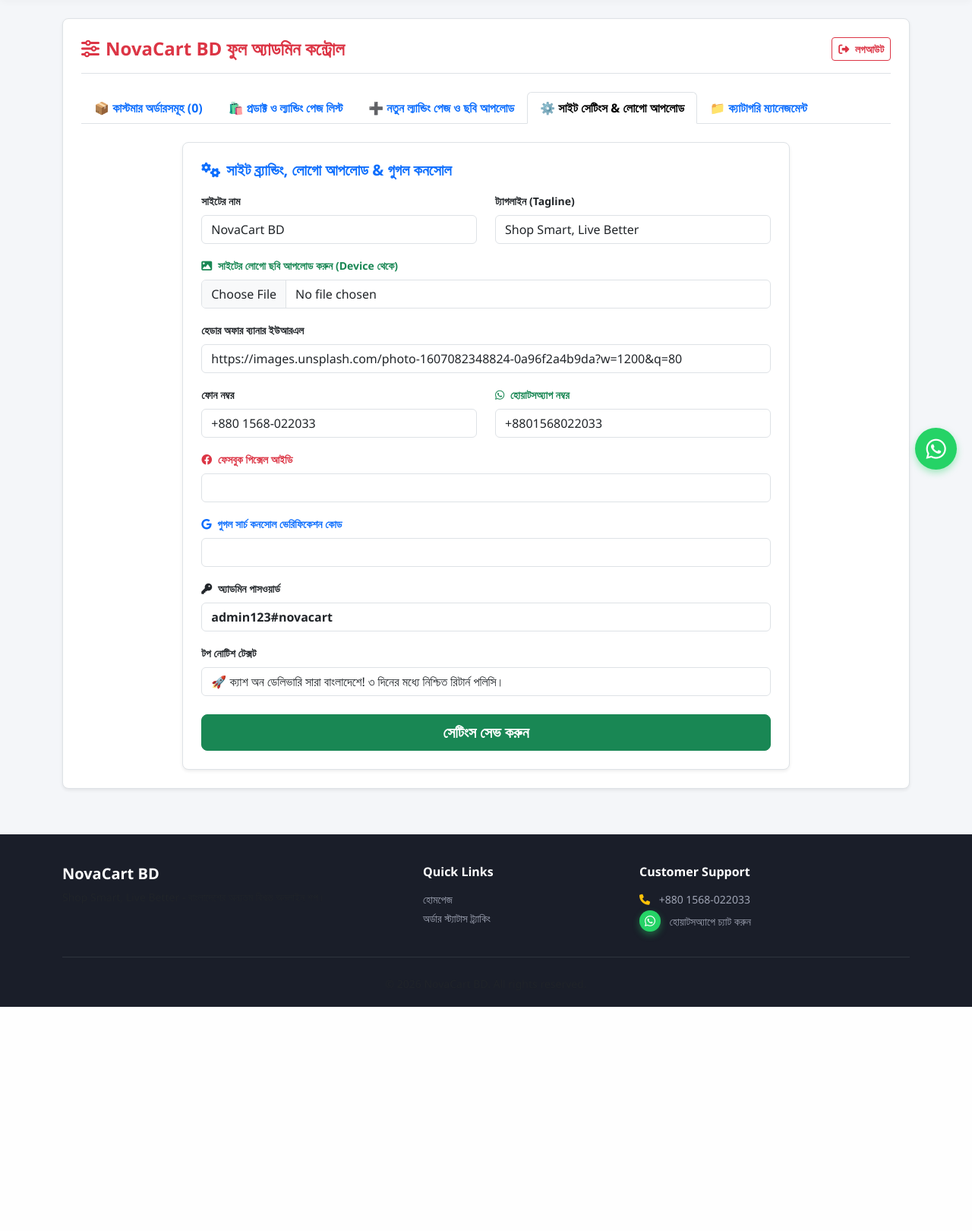
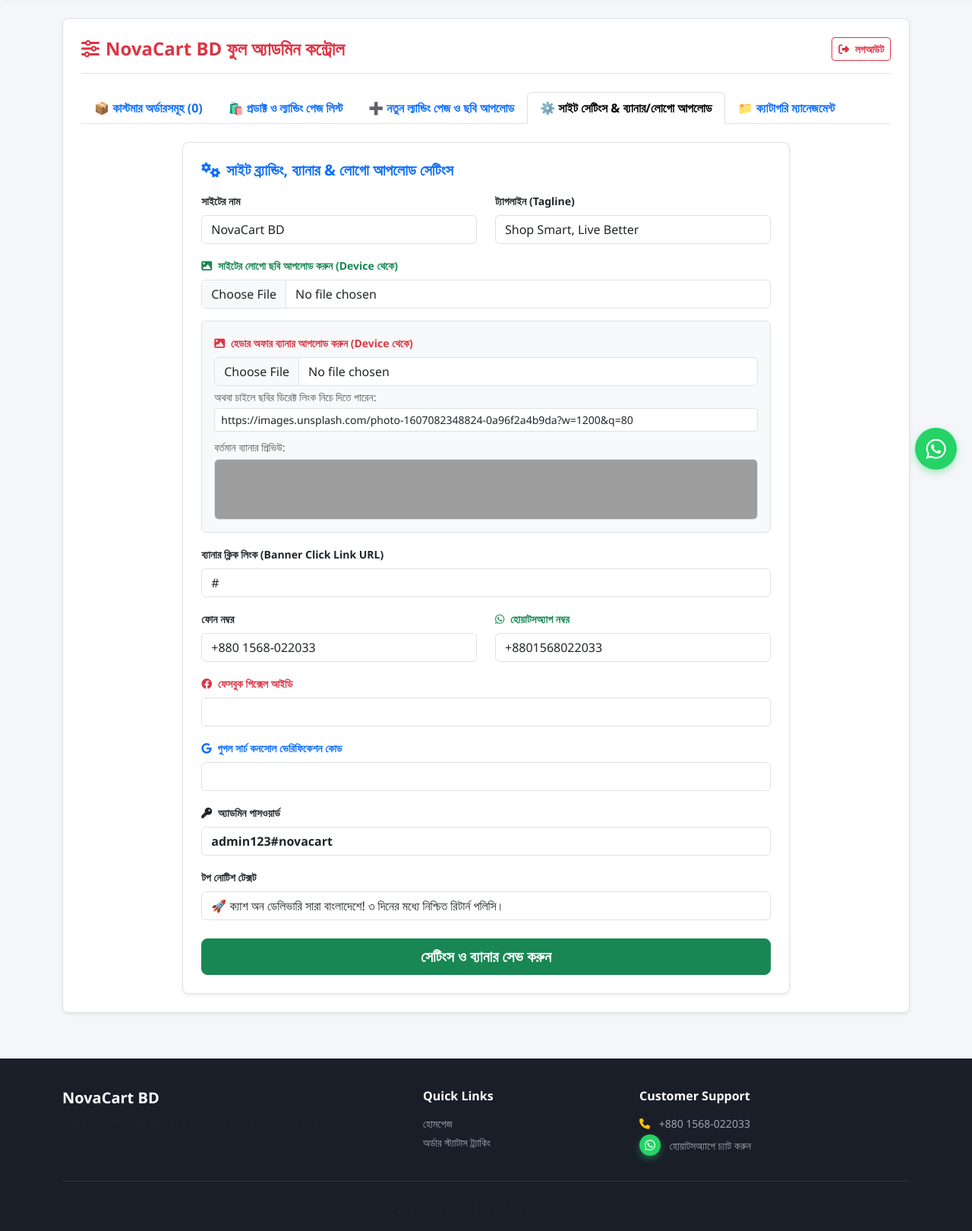
Before and after one commit to WebsiteMaker9876/NovaCartBd, a Flask app: page /admin in a window 1280 px wide, after a click on "⚙️ সাইট সেটিংস & ব্যানার/লোগো আপলোড". Shown: the part 102-1722 px from the top of the page at 76% size. Before the commit the page ends 1427 px from the top, so only its background shows below. Run offline with Flask 3, Linux system fonts and the light colour scheme; the visitor is signed in with stand-in values (Sample User, id 1); data comes from the database, SQL or seed files in the repository; data that the repository does not hold is empty; some libraries are stand-ins or nearby versions; grey boxes are pictures that could not be loaded.

Commit message:
Add files via upload

```diff
--- a/templates/admin.html
+++ b/templates/admin.html
@@ -27,7 +27,7 @@
         <button class="nav-link fw-bold" data-bs-toggle="tab" data-bs-target="#add">➕ নতুন ল্যান্ডিং পেজ ও ছবি আপলোড</button>
       </li>
       <li class="nav-item">
-        <button class="nav-link fw-bold" data-bs-toggle="tab" data-bs-target="#settings">⚙️ সাইট সেটিংস & লোগো আপলোড</button>
+        <button class="nav-link fw-bold" data-bs-toggle="tab" data-bs-target="#settings">⚙️ সাইট সেটিংস & ব্যানার/লোগো আপলোড</button>
       </li>
       <li class="nav-item">
         <button class="nav-link fw-bold" data-bs-toggle="tab" data-bs-target="#category">📁 ক্যাটাগরি ম্যানেজমেন্ট</button>
@@ -71,11 +71,11 @@
         </div>
       </div>
 
-      <!-- Site Settings & Logo Upload Tab -->
+      <!-- Site Settings & Banner/Logo Upload Tab -->
       <div class="tab-pane fade" id="settings">
         <div class="col-md-9 mx-auto">
             <div class="card p-4 border shadow-sm rounded-3">
-                <h5 class="fw-bold mb-3 text-primary"><i class="fa-solid fa-gears me-2"></i>সাইট ব্র্যান্ডিং, লোগো আপলোড & গুগল কনসোল</h5>
+                <h5 class="fw-bold mb-3 text-primary"><i class="fa-solid fa-gears me-2"></i>সাইট ব্র্যান্ডিং, ব্যানার & লোগো আপলোড সেটিংস</h5>
                 <form action="/admin" method="POST" enctype="multipart/form-data">
                     <input type="hidden" name="action" value="update_settings">
                     <div class="row">
@@ -100,9 +100,22 @@
                         {% endif %}
                     </div>
 
+                    <div class="mb-3 bg-light p-3 border rounded">
+                        <label class="form-label small fw-bold text-danger"><i class="fa-solid fa-image me-1"></i> হেডার অফার ব্যানার আপলোড করুন (Device থেকে)</label>
+                        <input type="file" name="banner_file" class="form-control" accept="image/*">
+                        <small class="text-muted d-block mt-1">অথবা চাইলে ছবির ডিরেক্ট লিংক নিচে দিতে পারেন:</small>
+                        <input type="text" name="banner_url_text" class="form-control form-control-sm mt-1" placeholder="https://..." value="{{ settings.header_banner_url }}">
+                        {% if settings.header_banner_url %}
+                        <div class="mt-2">
+                            <small class="text-muted">বর্তমান ব্যানার প্রিভিউ:</small><br>
+                            <img src="{{ settings.header_banner_url }}" height="80" class="border rounded w-100 mt-1" style="object-fit:cover;">
+                        </div>
+                        {% endif %}
+                    </div>
+
                     <div class="mb-3">
-                        <label class="form-label small fw-bold">হেডার অফার ব্যানার ইউআরএল</label>
-                        <input type="text" name="header_banner_url" class="form-control" value="{{ settings.header_banner_url }}">
+                        <label class="form-label small fw-bold">ব্যানার ক্লিক লিংক (Banner Click Link URL)</label>
+                        <input type="text" name="banner_link" class="form-control" value="{{ settings.banner_link }}">
                     </div>
 
                     <div class="row">
@@ -136,7 +149,7 @@
                         <input type="text" name="notice_text" class="form-control" value="{{ settings.notice_text }}">
                     </div>
 
-                    <button type="submit" class="btn btn-success btn-lg w-100 fw-bold mt-2">সেটিংস সেভ করুন</button>
+                    <button type="submit" class="btn btn-success btn-lg w-100 fw-bold mt-2">সেটিংস ও ব্যানার সেভ করুন</button>
                 </form>
             </div>
         </div>
@@ -206,16 +219,15 @@
                     </div>
 
                     <div class="mb-3 bg-light p-3 border rounded">
-                        <label class="form-label small fw-bold text-success"><i class="fa-solid fa-image me-1"></i> ১. প্রধান কভার ছবি আপলোড করুন (Device থেকে ফাইল সিলেক্ট করুন)</label>
+                        <label class="form-label small fw-bold text-success"><i class="fa-solid fa-image me-1"></i> ১. প্রধান কভার ছবি আপলোড করুন (Device থেকে)</label>
                         <input type="file" name="image_file" class="form-control" accept="image/*">
-                        <small class="text-muted d-block mt-1">অথবা চাইলে ছবির ডিরেক্ট লিংকও নিচে দিতে পারেন:</small>
+                        <small class="text-muted d-block mt-1">অথবা ডিরেক্ট লিংক দিতে পারেন:</small>
                         <input type="text" name="image_url" class="form-control form-control-sm mt-1" placeholder="https://...">
                     </div>
 
                     <div class="mb-3 bg-light p-3 border rounded">
                         <label class="form-label small fw-bold text-primary"><i class="fa-solid fa-images me-1"></i> ২. স্লাইডারের জন্য একাধিক ছবি একসাথে সিলেক্ট করুন (Multiple Images)</label>
                         <input type="file" name="gallery_files" class="form-control" accept="image/*" multiple>
-                        <small class="text-muted d-block mt-1">একাধিক ছবি সিলেক্ট করতে আপনার ডিভাইস থেকে একসাথে একাধিক ছবি মার্ক করুন।</small>
                     </div>
 
                     <div class="mb-3">
```
